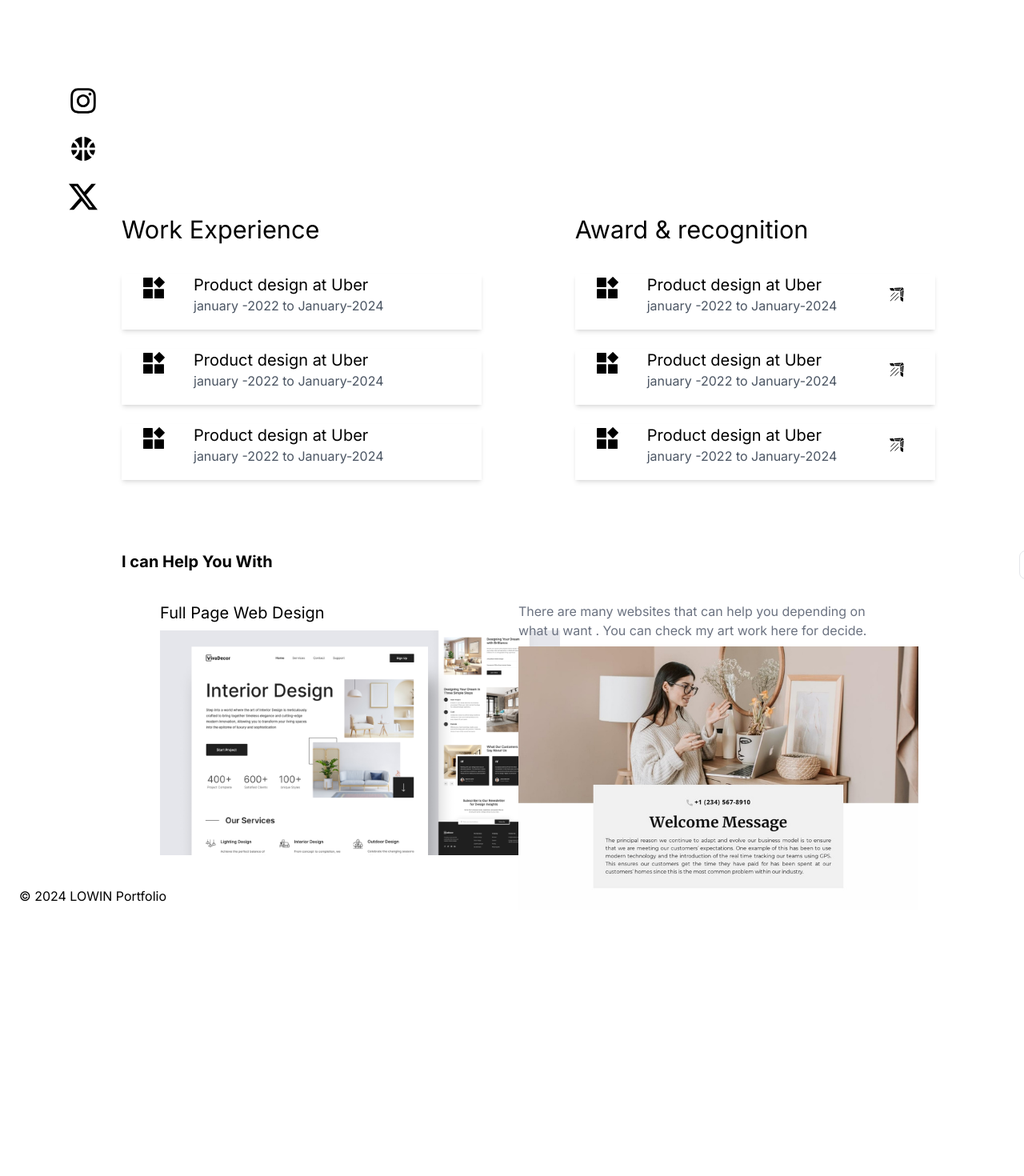
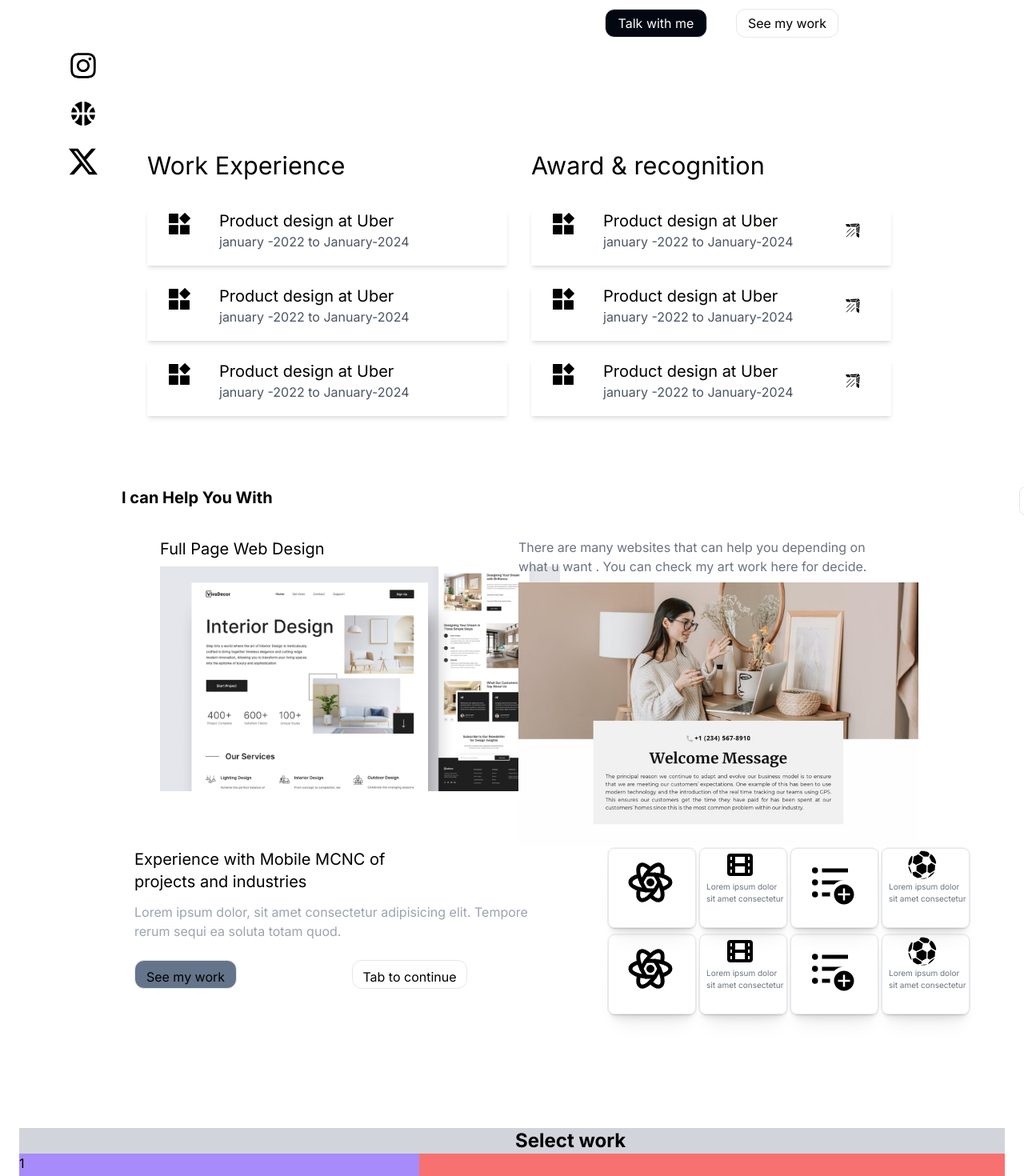
Before and after one commit to lowinn/portfolio-client, a Next.js app: page /en/page/about in a window 1280 px wide. Shown: the part 240-1710 px from the top of the page at 80% size. Before the commit the page ends 1492 px from the top, so only its background shows below. Built offline with nearby package versions, Linux system fonts and the light colour scheme; no server answers.

Commit message:
completed I can Help You With and Experience with MCNC

```diff
--- a/src/app/[locale]/page/about/page.tsx
+++ b/src/app/[locale]/page/about/page.tsx
@@ -5,12 +5,16 @@ import { MdSportsBasketball } from "react-icons/md";
 import { BsTwitterX } from "react-icons/bs";
 import { AiFillProduct } from "react-icons/ai";
 import { GiArmoredBoomerang } from "react-icons/gi";
+import { TbBrandReact } from "react-icons/tb";
+import { HiFilm } from "react-icons/hi";
+import { MdFormatListBulletedAdd } from "react-icons/md";
+import { GiSoccerBall } from "react-icons/gi";
 
 export default function page() {
   return (
 
     <div className=''>
-      <div className=' w-full h-[400px] flex flex-col lg:flex-row lg:flex-wrap lg:justify-between'>
+      <div className=' w-full h-[300px] flex flex-col lg:flex-row lg:flex-wrap lg:justify-between'>
         <div className='w-full sm:w-[500px] h-[400px] sm:h-[200px] ml-0 sm:ml-10 md:ml-36'>
           <Image
             src="/image.png"
@@ -21,14 +25,14 @@ export default function page() {
           />
           <h5 className=' mt-4 lg:mt-5'>Hello I'm Lowin </h5>
         </div>
-        <div className='w-fullsm:w-[500px] h-[550px] ml-0 sm:h-[200px] '>
+        <div className='w-full sm:w-[500px] h-[550px] ml-0 sm:h-[200px] '>
           <h5 className=' mt-5 sm:mt-10'>A website designer in Indonesia</h5>
           <p className='text-gray-700'>Passionate Creating Experience for designer!</p>
 
           <button className='border  w-32 h-9 rounded-xl  bg-gray-950 mt-7 text-white p-1'>Talk with me </button>
-          <button className='border  w-32 h-9 rounded-xl ml-8 p-1'>See my work </button>
+          <button className='border  w-32 h-9 rounded-xl ml-8 p-1 md:ml-9'>See my work </button>
         </div>
-        <div className=' w-11 h-20 p-14'>
+        <div className=' w-11 h-20 p-14 md:inline-block hidden'>
           <FaInstagram className=' w-12 h-9' />
           <MdSportsBasketball className=' w-12 h-9 mt-6' />
           <BsTwitterX className=' w-12 h-9 mt-6' />
@@ -36,11 +40,11 @@ export default function page() {
 
       </div>
 
-      <div className='w-full h-[900px]'>
-        <div className=' flex'>
+      <div className='w-full h-[900px] mt-5'>
+        <div className='grid grid-cols-2  w-full '>
 
-          <div className=' w-[550px] h-[400px] ml-32'>
-            <h6 className=' mt-14'>Work Experience</h6>
+          <div className='w-[500px] h-[400px]  ml-40'>
+            <h6 className=' mt-14 '>Work Experience</h6>
 
             <div className='w-[450px] h-[70px] shadow-md flex mt-8 '>
               <div className='w-[70px] h-[50px]'> <AiFillProduct className=' w-20 h-9' /></div>
@@ -67,7 +71,7 @@ export default function page() {
             </div>
 
           </div>
-          <div className=' w-[650px] h-[400px] ml-28'>
+          <div className=' w-[500px] h-[400px] ml-6'>
             <h6 className=' mt-14'>Award & recognition</h6>
 
             <div className='w-[450px] h-[70px] shadow-md flex mt-8  '>
@@ -140,6 +144,71 @@ export default function page() {
 
       </div>
 
+      {/*
+      Experience with  */}
+
+      <div className='  bg-white w-[1150px] h-[350px] mt-8 ml-36 flex gap-14'>
+
+        <div className='  w-[500px] h-[300px]'>
+
+
+          <h3 className='text-xl '>Experience with Mobile MCNC of <br /> projects and industries</h3>
+          <p className=' mt-3 text-gray-400'>Lorem ipsum dolor, sit amet consectetur adipisicing elit. Tempore rerum sequi ea soluta totam quod.</p>
+          <button className='border  w-32 h-9 rounded-xl p-2 bg-slate-500 mt-6'>See my work</button>
+          <button className='border  w-36 h-9 rounded-xl p-2 ml-36'>Tab to continue</button>
+
+        </div>
+        <div className='w-[500px] h-[300px]'>
+          <div className='flex gap-1'>
+            <div className=' shadow-[0px_0px_0px_1px_rgba(0,0,0,0.06),0px_1px_1px_-0.5px_rgba(0,0,0,0.06),0px_3px_3px_-1.5px_rgba(0,0,0,0.06),_0px_6px_6px_-3px_rgba(0,0,0,0.06),0px_12px_12px_-6px_rgba(0,0,0,0.06),0px_24px_24px_-12px_rgba(0,0,0,0.06)] w-[110px] h-[100px] border rounded-lg ml-9'>
+              <TbBrandReact className='w-[80px] h-[60px] ml-3 mt-3' />
+            </div>
+            <div className='  w-[110px] h-[100px] border rounded-lg shadow-[0px_0px_0px_1px_rgba(0,0,0,0.06),0px_1px_1px_-0.5px_rgba(0,0,0,0.06),0px_3px_3px_-1.5px_rgba(0,0,0,0.06),_0px_6px_6px_-3px_rgba(0,0,0,0.06),0px_12px_12px_-6px_rgba(0,0,0,0.06),0px_24px_24px_-12px_rgba(0,0,0,0.06)]'>
+              <HiFilm className='w-[60px] h-[40px] ml-5 ' />
+              <p className=' text-[10px] ml-2 text-gray-500'>Lorem ipsum dolor sit amet consectetur</p>
+            </div>
+            <div className=' w-[110px] h-[100px] border rounded-lg shadow-[0px_0px_0px_1px_rgba(0,0,0,0.06),0px_1px_1px_-0.5px_rgba(0,0,0,0.06),0px_3px_3px_-1.5px_rgba(0,0,0,0.06),_0px_6px_6px_-3px_rgba(0,0,0,0.06),0px_12px_12px_-6px_rgba(0,0,0,0.06),0px_24px_24px_-12px_rgba(0,0,0,0.06)]'>
+              <MdFormatListBulletedAdd className='w-[70px] h-[60px] ml-4 mt-3' />
+            </div>
+            <div className=' w-[110px] h-[100px] border rounded-lg shadow-[0px_0px_0px_1px_rgba(0,0,0,0.06),0px_1px_1px_-0.5px_rgba(0,0,0,0.06),0px_3px_3px_-1.5px_rgba(0,0,0,0.06),_0px_6px_6px_-3px_rgba(0,0,0,0.06),0px_12px_12px_-6px_rgba(0,0,0,0.06),0px_24px_24px_-12px_rgba(0,0,0,0.06)]'>
+              <GiSoccerBall className='w-[60px] h-[40px] ml-5 ' />
+              <p className=' text-[10px] ml-2 text-gray-500'>Lorem ipsum dolor sit amet consectetur</p>
+            </div>
+          </div>
+          <div className='flex gap-1 mt-2'>
+            <div className='w-[110px] h-[100px] border rounded-lg ml-9 shadow-[0px_0px_0px_1px_rgba(0,0,0,0.06),0px_1px_1px_-0.5px_rgba(0,0,0,0.06),0px_3px_3px_-1.5px_rgba(0,0,0,0.06),_0px_6px_6px_-3px_rgba(0,0,0,0.06),0px_12px_12px_-6px_rgba(0,0,0,0.06),0px_24px_24px_-12px_rgba(0,0,0,0.06)]'>
+              <TbBrandReact className='w-[80px] h-[60px] ml-3 mt-3' />
+            </div>
+            <div className='w-[110px] h-[100px] border rounded-lg shadow-[0px_0px_0px_1px_rgba(0,0,0,0.06),0px_1px_1px_-0.5px_rgba(0,0,0,0.06),0px_3px_3px_-1.5px_rgba(0,0,0,0.06),_0px_6px_6px_-3px_rgba(0,0,0,0.06),0px_12px_12px_-6px_rgba(0,0,0,0.06),0px_24px_24px_-12px_rgba(0,0,0,0.06)]'>
+              <HiFilm className='w-[60px] h-[40px] ml-5 ' />
+              <p className=' text-[10px] ml-2 text-gray-500'>Lorem ipsum dolor sit amet consectetur</p>
+            </div>
+            <div className=' w-[110px] h-[100px] border rounded-lg shadow-[0px_0px_0px_1px_rgba(0,0,0,0.06),0px_1px_1px_-0.5px_rgba(0,0,0,0.06),0px_3px_3px_-1.5px_rgba(0,0,0,0.06),_0px_6px_6px_-3px_rgba(0,0,0,0.06),0px_12px_12px_-6px_rgba(0,0,0,0.06),0px_24px_24px_-12px_rgba(0,0,0,0.06)]'>
+              <MdFormatListBulletedAdd className='w-[70px] h-[60px] ml-4 mt-3' />
+            </div>
+            <div className='  w-[110px] h-[100px] border rounded-lg shadow-[0px_0px_0px_1px_rgba(0,0,0,0.06),0px_1px_1px_-0.5px_rgba(0,0,0,0.06),0px_3px_3px_-1.5px_rgba(0,0,0,0.06),_0px_6px_6px_-3px_rgba(0,0,0,0.06),0px_12px_12px_-6px_rgba(0,0,0,0.06),0px_24px_24px_-12px_rgba(0,0,0,0.06)]'>
+              <GiSoccerBall className='w-[60px] h-[40px] ml-5 ' />
+              <p className=' text-[10px] ml-2 text-gray-500'>Lorem ipsum dolor sit amet consectetur</p>
+            </div>
+          </div>
+
+        </div>
+
+      </div>
+
+      <div className=' bg-gray-300 w-full h-[800px]'>
+        <h5 className=' text-2xl  font-bold ml-[620px]'>Select work</h5>
+
+        <div className=' bg-red-400 w-full h-[600px]'>
+
+          <div className=' bg-violet-400 w-[500px] h-[550px]'>1</div>
+          <div>2</div>
+
+
+        </div>
+      </div>
+
+
     </div>
   )
 }
```
